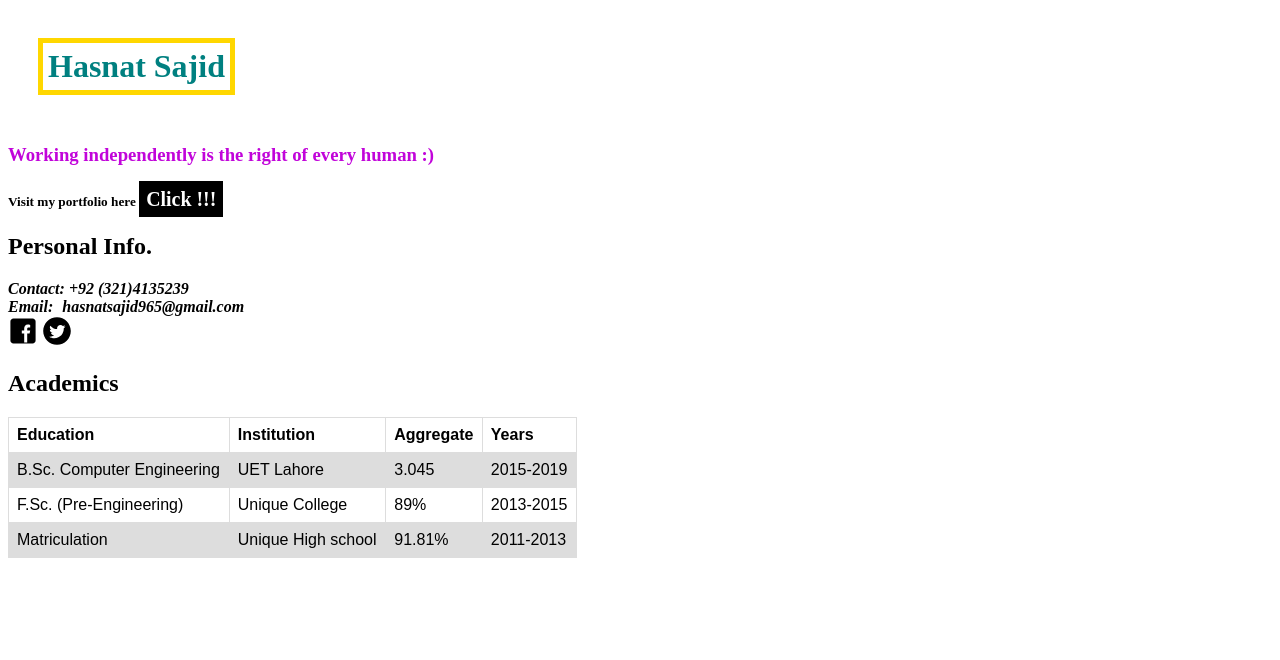
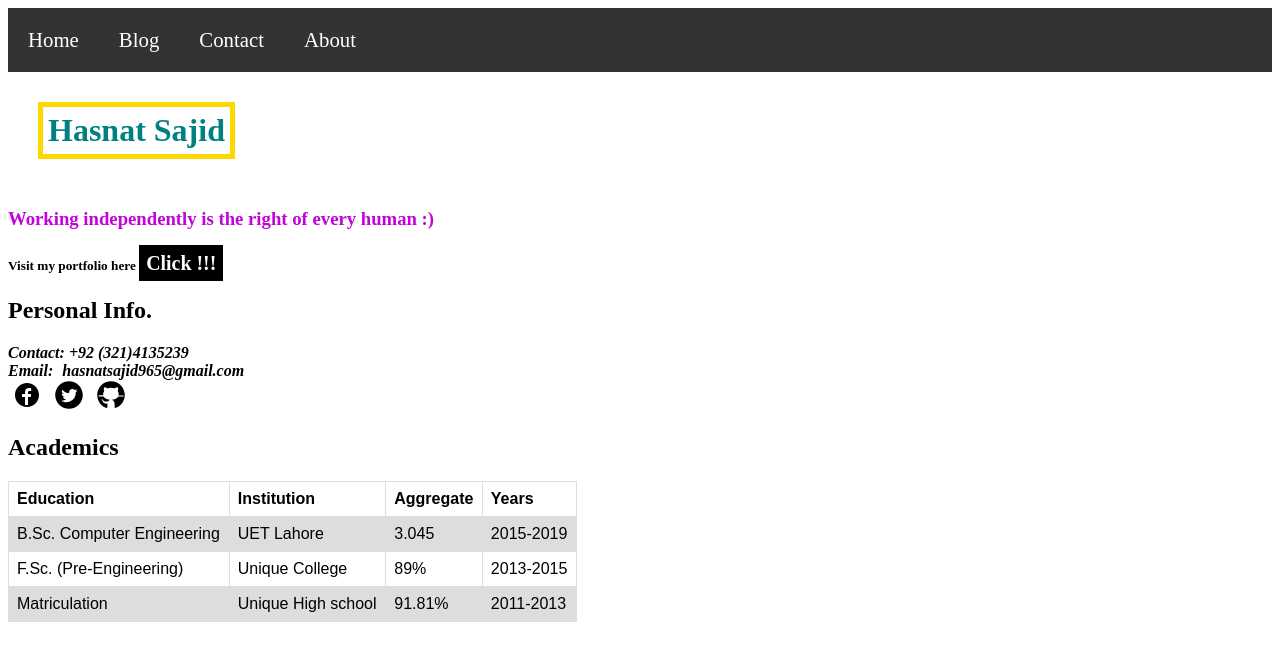
Before and after one commit to hasnatsajid965/hasnatsajid965.github.io, a plain HTML site: page index.html in a window 1280 px wide. Drawn offline with Linux system fonts and the light colour scheme.

Commit message:
11 18 mon

```diff
--- a/index.html
+++ b/index.html
@@ -5,6 +5,13 @@
 </head>
 
 <body>
+<ul>
+    <li><a class="nav-item" href="#home">Home</a></li>
+    <li><a class="nav-item" href="#blog">Blog</a></li>
+    <li><a class="nav-item" href="#contact">Contact</a></li>
+    <li><a class="nav-item" href="#about">About</a></li>
+</ul>
+
 <h1>Hasnat Sajid</h1>
 <h3>Working independently is the right of every human :)</h3>
 <h5>Visit my portfolio here
@@ -15,8 +22,9 @@
 <address>
     <strong>Contact: +92 (321)4135239</strong><br>
     <strong>Email: <a href="mailto:hasnatsajid965@gmail.com" id="email">hasnatsajid965@gmail.com</a></strong><br>
-    <a id="fb-link" href="https://web.facebook.com/profile.php?id=100009983222498&_rdc=1&_rdr" target="_blank"><img src="fb-svg.svg" alt="fb icon" style="width: 30px;"></a>
-    <a id="twit-link" href="https://twitter.com/hasy965" target="_blank"><img src="twit-svg.svg" alt="twitter icon" style="width: 30px;"></a>
+    <a class="social-links" href="https://web.facebook.com/profile.php?id=100009983222498&_rdc=1&_rdr" target="_blank"><img src="fb-svg-c.svg" alt="fb icon" style="width: 30px;"></a>
+    <a class="social-links" href="https://twitter.com/hasy965" target="_blank"><img src="twit-svg.svg" alt="twitter icon" style="width: 30px;"></a>
+    <a class="social-links" href="https://github.com/hasnatsajid965/" target="_blank"><img src="github.svg" alt="github icon" style="width: 30px;"></a>
 </address>
 
 <h2>Academics</h2>
--- a/style.css
+++ b/style.css
@@ -50,10 +50,41 @@ tr:nth-child(even) {
     color: black;
 }
 
-#fb-link, #twit-link {
+.social-links {
     font-size: unset;
     background-color: unset;
     border: unset;
     font-size: unset;
-    padding: unset;
+    padding: 4px;
 }
+
+.nav-item {
+    background-color: unset;
+    border: unset;
+    font-size: unset;
+}
+
+ul {
+    list-style-type: none;
+    margin: 0px;
+    padding: 0px;
+    overflow: hidden;
+    background-color: #333333;
+}
+
+li {
+    float: left;
+    font-size: 130%;
+}
+
+li a {
+    display: block;
+    color: white;
+    text-align: center;
+    text-decoration: none;
+    padding: 20px;
+}
+
+li a:hover {
+    background-color: #111111;
+}
```
Also changed, not shown: fb-svg-c.svg (added), github.svg (added).
